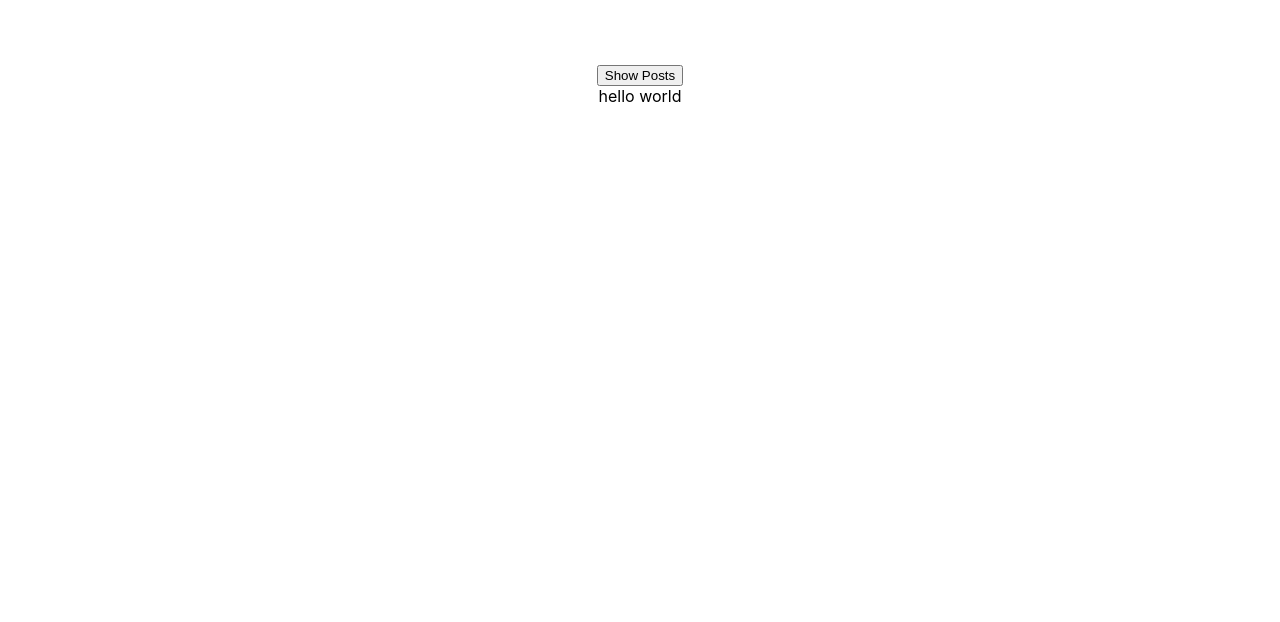
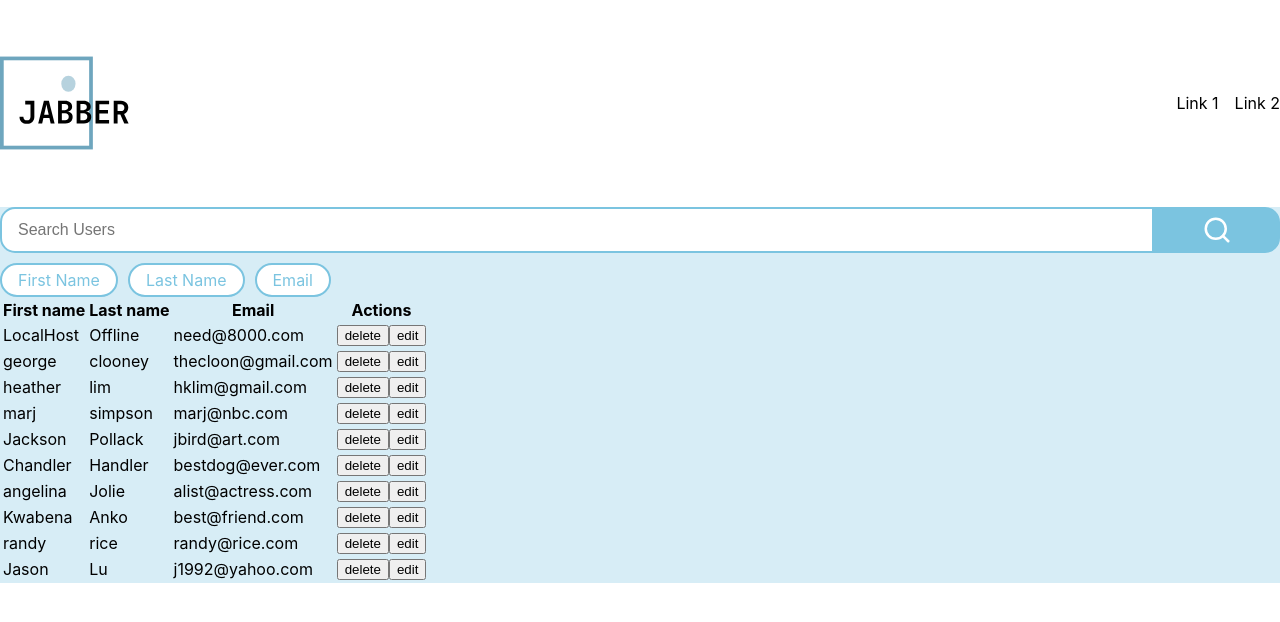
Before and after one commit to hklim1/rh-challenge-react-version, a React (Create React App) app: page / in a window 1280 px wide. Shown: the top 622 px of the page. Built offline with nearby package versions, Linux system fonts and the light colour scheme; no server answers.

Commit message:
Added functionality to edit table rows

```diff
--- a/src/App.scss
+++ b/src/App.scss
@@ -2,9 +2,14 @@ $primary-color: #7BC4E0;
 $secondary-color: #6EA6BE;
 
 .App {
-  text-align: center;
-  padding: 5% 8% 5% 8%;
-}
+  background-color: rgb(123, 196, 224, 0.3);
+    display: flex;
+    flex-direction: column;
+    // align-items: center;
+    // text-align: center;
+    // padding: 5%;
+    // margin: 5% 8% 5% 8%;
+  }
 
 .App-logo {
   height: 40vmin;
--- a/src/App.tsx
+++ b/src/App.tsx
@@ -1,14 +1,17 @@
 import { useState } from "react";
 import "./App.scss";
 import { PostsScreen } from "./screens/PostsScreen";
-import { UsersScreen } from "./screens/UsersScreen";
+import { UsersScreen } from "./screens/UsersScreen/UsersScreen";
+import { Navbar } from "./components/Navbar/Navbar";
 
 function App() {
   const [showPosts, setShowPosts] = useState(false);
   return (
     <div className="App">
-      <button onClick={() => setShowPosts(!showPosts)}>Show Posts</button>
-      {showPosts ? <UsersScreen /> : <PostsScreen />}
+      <Navbar />
+      {/* <button onClick={() => setShowPosts(!showPosts)}>Show Posts</button> */}
+      {/* {showPosts ? <UsersScreen /> : <PostsScreen />} */}
+      <UsersScreen />
     </div>
   );
 }
--- a/src/components/FilterButton/FilterButton.scss
+++ b/src/components/FilterButton/FilterButton.scss
@@ -18,7 +18,7 @@ $secondary-color: #6EA6BE;
 
 #disabledFilterButton {
     align-items: center;
-    background-color: "#ffffff";
+    background-color: #ffffff;
     border: solid 2px $primary-color;
     border-radius: 50px;
     color: $primary-color;
--- a/src/components/Navbar/Navbar.scss
+++ b/src/components/Navbar/Navbar.scss
@@ -1,2 +1,19 @@
 $primary-color: #7BC4E0;
 $secondary-color: #6EA6BE;
+#navbarContainer {
+    // border: solid 1px black;
+    align-items: center;
+    background-color: #ffffff;
+    display: inline-flex;
+    justify-content: space-between;
+    padding-top: 3%;
+    padding-bottom: 3%;
+    // padding-left: 8%;
+    // padding-right: 8%;
+    width: 100%;
+    // position: relative;
+}
+
+.navLinks {
+    margin-left: 16px;
+}
--- a/src/components/Navbar/Navbar.tsx
+++ b/src/components/Navbar/Navbar.tsx
@@ -1,10 +1,16 @@
 import logo from "../../assets/jabberLogo.svg";
+import "./Navbar.scss";
 
 export const Navbar = () => {
   return (
     <>
-      <img src={logo} alt="Logo" />
-      <div id="navLinks"></div>
+      <div id="navbarContainer">
+        <img src={logo} id="logo" alt="Logo" height={130} width={130} />
+        <div id="navLinksContainer">
+          <text className="navLinks">Link 1</text>
+          <text className="navLinks">Link 2</text>
+        </div>
+      </div>
     </>
   );
 };
--- a/src/components/Table.tsx
+++ b/src/components/Table.tsx
@@ -1,4 +1,4 @@
-import { useCallback, useEffect, useState } from "react";
+import { useEffect, useRef, useState } from "react";
 
 export interface User {
   id: number;
@@ -15,13 +15,20 @@ interface TableProps {
 
 export const Table = ({ data, searchTerm, filters }: TableProps) => {
   const [filteredData, setFilteredData] = useState(data);
+  const [isEdit, setIsEdit] = useState(false);
+  const [editedUserId, setEditedUserId] = useState<number | undefined>(
+    undefined
+  );
+
+  const firstNameRef = useRef<HTMLInputElement>(null);
+  const lastNameRef = useRef<HTMLInputElement>(null);
+  const emailRef = useRef<HTMLInputElement>(null);
 
   useEffect(() => {
     setFilteredData(data);
   }, [data]);
 
-  const onDelete = useCallback(
-    (userToDelete: User) => {
+  const onDelete = (userToDelete: User) => {
     const newData = filteredData.filter(
       (currentUser) =>
         !(
@@ -31,9 +38,22 @@ export const Table = ({ data, searchTerm, filters }: TableProps) => {
         )
     );
     setFilteredData(newData);
-    },
-    [filteredData]
-  );
+  };
+
+  const onEdit = (user: User) => {
+    setIsEdit(true);
+    setEditedUserId(user.id);
+  };
+
+  const onSave = (firstName: string, lastName: string, email: string) => {
+    const userIndex = filteredData.findIndex((u) => u.id === editedUserId);
+    filteredData[userIndex].first_name = firstName;
+    filteredData[userIndex].last_name = lastName;
+    filteredData[userIndex].email = email;
+    setFilteredData(filteredData);
+    setIsEdit(false);
+    setEditedUserId(undefined);
+  };
 
   const newData = filteredData.filter((user) => {
     if (searchTerm === "") {
@@ -42,7 +62,9 @@ export const Table = ({ data, searchTerm, filters }: TableProps) => {
     const first_nameHasSearch = user.first_name
       .toLowerCase()
       .includes(searchTerm);
-    const last_nameHasSearch = user.last_name.toLowerCase().includes(searchTerm);
+    const last_nameHasSearch = user.last_name
+      .toLowerCase()
+      .includes(searchTerm);
     const emailHasSearch = user.email.toLowerCase().includes(searchTerm);
     let results = [];
 
@@ -76,13 +98,52 @@ export const Table = ({ data, searchTerm, filters }: TableProps) => {
       <th>Email</th>
       <th>Actions</th>
       {newData.map((currentUser) => {
+        const isEditingUser = isEdit && currentUser.id === editedUserId;
         return (
           <tr>
-            <td>{currentUser.first_name}</td>
-            <td>{currentUser.last_name}</td>
-            <td>{currentUser.email}</td>
             <td>
+              {isEditingUser ? (
+                <input
+                  ref={firstNameRef}
+                  defaultValue={currentUser.first_name}
+                />
+              ) : (
+                currentUser.first_name
+              )}
+            </td>
+            <td>
+              {isEditingUser ? (
+                <input ref={lastNameRef} defaultValue={currentUser.last_name} />
+              ) : (
+                currentUser.last_name
+              )}
+            </td>
+            <td>
+              {isEditingUser ? (
+                <input ref={emailRef} defaultValue={currentUser.email} />
+              ) : (
+                currentUser.email
+              )}
+            </td>
+            <td>
+              {isEditingUser ? (
+                <button
+                  onClick={() =>
+                    onSave(
+                      firstNameRef.current?.value ?? currentUser.first_name,
+                      lastNameRef.current?.value ?? currentUser.last_name,
+                      emailRef.current?.value ?? currentUser.email
+                    )
+                  }
+                >
+                  save
+                </button>
+              ) : (
+                <>
                   <button onClick={() => onDelete(currentUser)}>delete</button>
+                  <button onClick={() => onEdit(currentUser)}>edit</button>
+                </>
+              )}
             </td>
           </tr>
         );
--- /dev/null
+++ b/src/screens/UsersScreen/UsersScreen.scss
@@ -0,0 +1,9 @@
+$primary-color: #7BC4E0;
+$secondary-color: #6EA6BE;
+
+#usersScreenBody {
+    // background-color: rgb(123, 196, 224, 0.3);
+    // padding-left: 8%;
+    // padding-right: 8%;
+    width: 100%;
+}
--- a/src/screens/UsersScreen.tsx
+++ b/src/screens/UsersScreen/UsersScreen.tsx
@@ -1,10 +1,10 @@
 import React, { useEffect, useState } from "react";
 import logo from "./logo.svg";
-import "../App.scss";
-import { Navbar } from "../components/Navbar/Navbar";
-import { SearchBar } from "../components/SearchBar/SearchBar";
-import { Table, User } from "../components/Table";
-import { Filter } from "../components/Filter";
+import { Navbar } from "../../components/Navbar/Navbar";
+import { SearchBar } from "../../components/SearchBar/SearchBar";
+import { Table, User } from "../../components/Table";
+import { Filter } from "../../components/Filter";
+import "./UsersScreen.scss";
 
 const localData = [
   {
@@ -81,8 +81,7 @@ export const UsersScreen = () => {
   }, []);
 
   return (
-    <div>
-      <Navbar />
+    <div id="usersScreenBody">
       <SearchBar
         onChange={(newSearch) => setSearchTerm(newSearch.toLowerCase())}
       />
```
Lines whose indentation alone changed are shown as unchanged.
